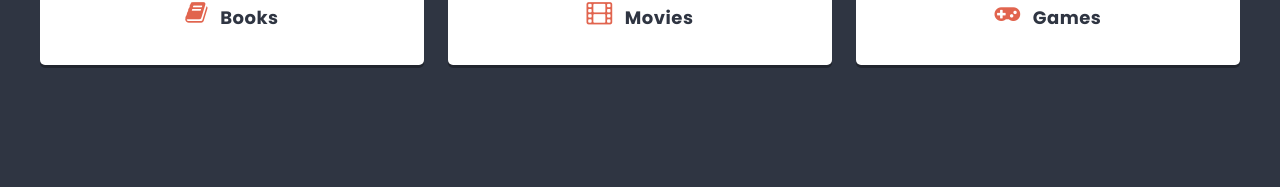
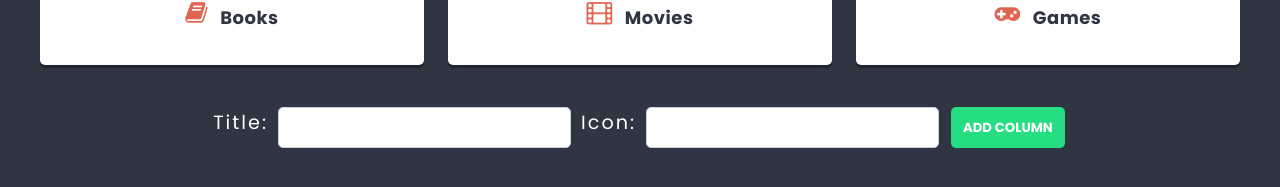
Before and after one commit to Viktoryia-Vysotskaya/ReactApp, a React (Create React App) app: page / in a window 1280 px wide. Shown: the part 555-742 px from the top of the page. Built offline with nearby package versions, Linux system fonts and the light colour scheme.

Commit message:
Update to React 18 / Reusable components

```diff
--- a/package.json
+++ b/package.json
@@ -11,6 +11,7 @@
     "react-dom": "^18.2.0",
     "react-scripts": "5.0.1",
     "sass": "^1.63.3",
+    "shortid": "^2.2.16",
     "web-vitals": "^2.1.4"
   },
   "scripts": {
--- /dev/null
+++ b/src/components/ColumnForm/ColumnForm.js
@@ -0,0 +1,26 @@
+import styles from './ColumnForm.module.scss';
+import { useState } from 'react';
+import Button from '../Button/Button';
+import TextInput from '../TextInput/TextInput';
+
+const ColumnForm = props => {
+    const [title, setTitle] = useState('');
+    const [icon, setIcon] = useState('');
+    const handleSubmit = e => {
+        e.preventDefault();
+        props.action({ title: title, icon: icon });
+        setTitle('');
+        setIcon('');
+    };
+    return (
+        <form className={styles.columnForm} onSubmit={handleSubmit}>
+            <span>Title:</span>
+            <TextInput value={title} onChange={e => setTitle(e.target.value)} />
+            <span>Icon:</span>
+            <TextInput value={icon} onChange={e => setIcon(e.target.value)} />
+            <Button>Add column</Button>
+        </form>
+    );
+};
+
+export default ColumnForm;
--- /dev/null
+++ b/src/components/ColumnForm/ColumnForm.module.scss
@@ -0,0 +1,30 @@
+@import '../../styles/settings.scss';
+
+.columnForm {
+
+    display: flex;
+    justify-content: center;
+    flex-direction: row;
+    padding: 30px;
+
+    span {
+        margin: 5px 10px;
+        font-size: 1.2rem;
+        letter-spacing: 2px;
+    }
+
+    input {
+        max-width: 100%;
+    }
+}
+
+@media (max-width: 768px) {
+    .columnForm {
+        flex-direction: column;
+        width: 33%;
+    }
+
+    .columnForm Button {
+        margin-top: 30px;
+    }
+}
--- a/src/components/List/List.js
+++ b/src/components/List/List.js
@@ -1,7 +1,18 @@
 import styles from './List.module.scss';
 import Column from '../Column/Column';
+import { useState } from 'react';
+import shortid from 'shortid';
+import ColumnForm from '../ColumnForm/ColumnForm';
 
 const List = () => {
+    const [columns, setColumns] = useState([
+        { id: 1, title: 'Books', icon: 'book' },
+        { id: 2, title: 'Movies', icon: 'film' },
+        { id: 3, title: 'Games', icon: 'gamepad' }
+    ]);
+    const addColumn = newColumn => {
+        setColumns([...columns, { id: shortid(), title: newColumn.title, icon: newColumn.icon }]);
+    };
     return (
         <div className={styles.list}>
             <header className={styles.header}>
@@ -9,10 +20,9 @@
             </header>
             <p className={styles.description}>Interesting things I want to check out</p>
             <section className={styles.columns}>
-                <Column title="Books" icon="book" />
-                <Column title="Movies" icon="film" />
-                <Column title="Games" icon="gamepad" />
+                {columns.map(column => <Column key={column.id} title={column.title} icon={column.icon} />)}
             </section>
+            <ColumnForm action={addColumn} />
         </div>
     );
 };
--- a/src/components/TextInput/TextInput.js
+++ b/src/components/TextInput/TextInput.js
@@ -1,7 +1,7 @@
 import styles from './TextInput.module.scss';
 
-const TextInput = props => {
-    return <input className={styles.input} placeholder={props.placeholder} type="text" />;
+const TextInput = (props) => {
+    return <input className={styles.input} value={props.value} onChange={props.onChange} placeholder={props.placeholder} type="text" />
 };
 
 export default TextInput;
--- a/src/index.js
+++ b/src/index.js
@@ -1,10 +1,7 @@
-import ReactDOM from 'react-dom';
+import { createRoot } from 'react-dom/client';
 import App from './App';
 import './styles/normalize.scss';
 import './styles/global.scss';
 import 'font-awesome/css/font-awesome.min.css';
 
-ReactDOM.render(
-  <App />,
-  document.querySelector('#root')
-);
+createRoot(document.querySelector('#root')).render(<App />);
```
Also changed, not shown: 1 other file (tests, documents, lock files or other folders).
